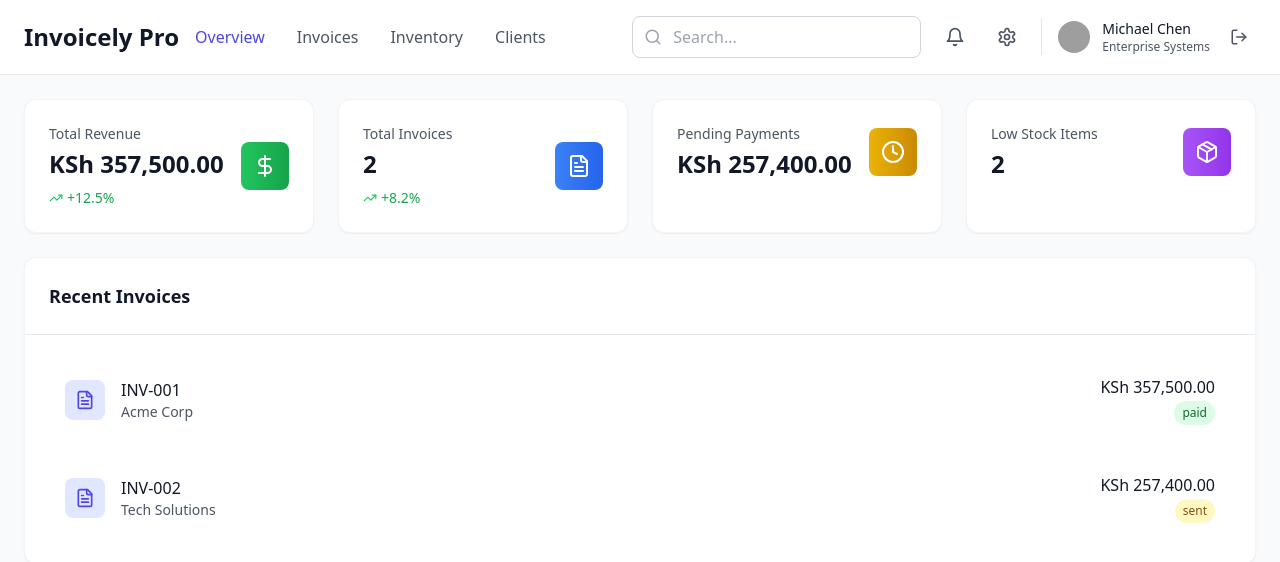
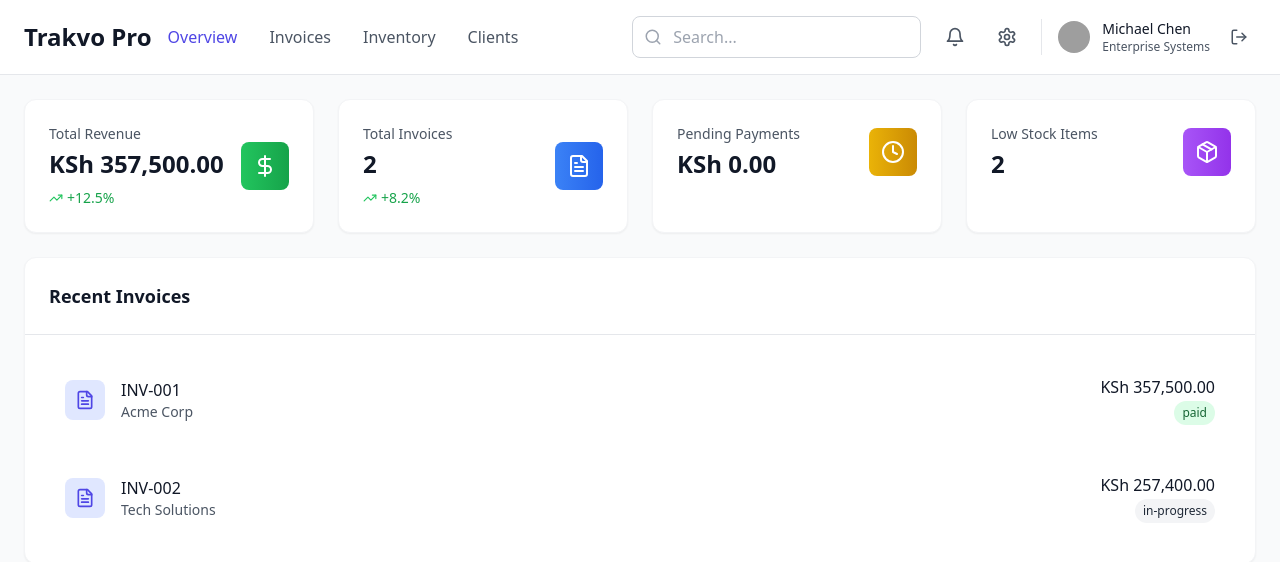
Before and after one commit to Abdikarim-sudo4331/Invoice-generator, a React (Vite) app: page / in a window 1280 px wide. Both pictures are taken after a click on the button "Continue with Microsoft". Shown: the top 562 px of the page. Built offline with nearby package versions, Linux system fonts and the light colour scheme; grey boxes are pictures that could not be loaded.

Commit message:
Implement Trakvo Pro features with invoice stages and company logo

```diff
--- a/index.html
+++ b/index.html
@@ -4,7 +4,7 @@
     <meta charset="UTF-8" />
     <link rel="icon" type="image/svg+xml" href="/vite.svg" />
     <meta name="viewport" content="width=device-width, initial-scale=1.0" />
-    <title>Invoicely Pro - Modern Invoice Management with SSO</title>
+    <title>Trakvo Pro - Modern Invoice Management with SSO</title>
   </head>
   <body>
     <div id="root"></div>
--- a/src/components/Dashboard.tsx
+++ b/src/components/Dashboard.tsx
@@ -74,7 +74,7 @@ const Dashboard: React.FC = () => {
       <header className="bg-white border-b border-gray-200 px-6 py-4">
         <div className="flex items-center justify-between">
           <div className="flex items-center space-x-4">
-            <h1 className="text-2xl font-bold text-gray-900">Invoicely Pro</h1>
+            <h1 className="text-2xl font-bold text-gray-900">Trakvo Pro</h1>
             <div className="hidden lg:flex items-center space-x-8">
               <button
                 onClick={() => setActiveTab('overview')}
--- a/src/components/InvoiceContext.tsx
+++ b/src/components/InvoiceContext.tsx
@@ -12,6 +12,7 @@ export interface InvoiceItem {
 export interface Invoice {
   id: string;
   number: string;
+  stage: 'draft' | 'final';
   client: {
     name: string;
     email: string;
@@ -22,7 +23,7 @@ export interface Invoice {
   subtotal: number;
   tax: number;
   total: number;
-  status: 'draft' | 'sent' | 'paid' | 'overdue';
+  status: 'draft' | 'sent' | 'paid' | 'in-progress' | 'overdue';
   date: string;
   dueDate: string;
   notes: string;
@@ -61,6 +62,7 @@ export const InvoiceProvider: React.FC<InvoiceProviderProps> = ({ children }) =>
       {
         id: '1',
         number: 'INV-001',
+        stage: 'final',
         client: {
           name: 'Acme Corp',
           email: 'billing@acmecorp.com',
@@ -88,6 +90,7 @@ export const InvoiceProvider: React.FC<InvoiceProviderProps> = ({ children }) =>
       {
         id: '2',
         number: 'INV-002',
+        stage: 'draft',
         client: {
           name: 'Tech Solutions',
           email: 'accounts@techsolutions.com',
@@ -107,7 +110,7 @@ export const InvoiceProvider: React.FC<InvoiceProviderProps> = ({ children }) =>
         subtotal: 234000,
         tax: 23400,
         total: 257400,
-        status: 'sent',
+        status: 'in-progress',
         date: '2024-01-20',
         dueDate: '2024-02-05',
         notes: 'Payment due within 15 days'
--- a/src/components/LoginPage.tsx
+++ b/src/components/LoginPage.tsx
@@ -43,7 +43,7 @@ const LoginPage: React.FC = () => {
 
         <div className="relative z-10 flex flex-col justify-center">
           <div className="mb-8">
-            <h1 className="text-5xl font-bold mb-4">Invoicely Pro</h1>
+            <h1 className="text-5xl font-bold mb-4">Trakvo Pro</h1>
             <p className="text-xl text-indigo-100 mb-8">Professional invoicing made effortless</p>
           </div>
 
@@ -96,7 +96,7 @@ const LoginPage: React.FC = () => {
         <div className="w-full max-w-md">
           <div className="text-center mb-8">
             <div className="lg:hidden mb-6">
-              <h1 className="text-3xl font-bold text-gray-900 mb-2">Invoicely Pro</h1>
+              <h1 className="text-3xl font-bold text-gray-900 mb-2">Trakvo Pro</h1>
               <p className="text-gray-600">Professional invoicing made effortless</p>
             </div>
             <h2 className="text-2xl font-bold text-gray-900 mb-2">Welcome back</h2>
```
